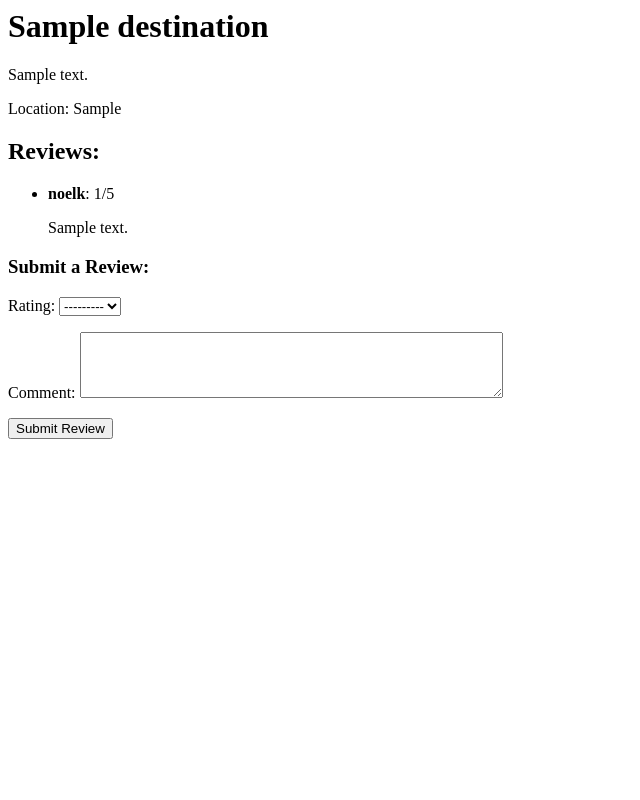
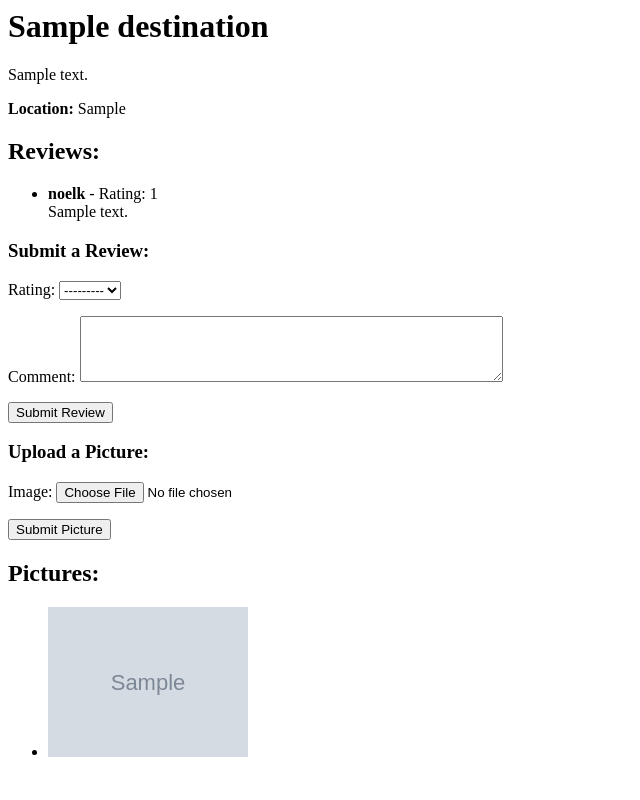
Before and after one commit to Reginia99/sovohj3, a Django app: page /destination/1/ in a window 1280 px wide. Shown: the whole page, without its empty margins (0-640 px from the left). Run offline with Django 5.2, Linux system fonts and the light colour scheme; a user stored in the database is signed in; data comes from the database, SQL or seed files in the repository; both versions use the stored data as it was after the commit; tables that the repository leaves empty hold one stand-in row (values such as "Sample post"); grey boxes marked "Sample" are stand-in pictures.

Commit message:
add_picture_modified

```diff
--- a/vacation_reviews/destinations/forms.py
+++ b/vacation_reviews/destinations/forms.py
@@ -8,3 +8,16 @@ class ReviewForm(forms.ModelForm):
         widgets = {
             'comment': forms.Textarea(attrs={'rows': 4, 'cols': 50}),
         }
+
+from .models import Destination
+
+class DestinationForm(forms.ModelForm):
+    class Meta:
+        model = Destination
+        fields = ['name', 'description', 'location']
+
+from .models import Picture
+class PictureUploadForm(forms.ModelForm):
+    class Meta:
+        model = Picture
+        fields = ['image']  # Only the image field
--- a/vacation_reviews/destinations/models.py
+++ b/vacation_reviews/destinations/models.py
@@ -20,3 +20,11 @@ class Review(models.Model):
 
     def __str__(self):
         return f'{self.user} - {self.rating}/5'
+
+class Picture(models.Model):
+    destination = models.ForeignKey(Destination, related_name='pictures', on_delete=models.CASCADE)
+    image = models.ImageField(upload_to='destination_pictures/')
+    uploaded_at = models.DateTimeField(auto_now_add=True)
+
+    def __str__(self):
+        return f"Picture for {self.destination.name}"
--- /dev/null
+++ b/vacation_reviews/destinations/templates/confirm_delete.html
@@ -0,0 +1,6 @@
+<h2>Are you sure you want to delete the destination: {{ destination.name }}?</h2>
+<form method="post">
+    {% csrf_token %}
+    <button type="submit">Yes, delete it</button>
+    <a href="{% url 'home' %}"><button type="button">Cancel</button></a>
+</form>
--- a/vacation_reviews/destinations/templates/destination_detail.html
+++ b/vacation_reviews/destinations/templates/destination_detail.html
@@ -1,13 +1,13 @@
 <h1>{{ destination.name }}</h1>
 <p>{{ destination.description }}</p>
-<p>Location: {{ destination.location }}</p>
+<p><strong>Location:</strong> {{ destination.location }}</p>
 
 <h2>Reviews:</h2>
 <ul>
     {% for review in reviews %}
         <li>
-            <strong>{{ review.user.username }}</strong>: {{ review.rating }}/5
-            <p>{{ review.comment }}</p>
+            <strong>{{ review.user.username }}</strong> - Rating: {{ review.rating }}<br>
+            {{ review.comment }}
         </li>
     {% empty %}
         <p>No reviews yet.</p>
@@ -15,12 +15,30 @@
 </ul>
 
 {% if user.is_authenticated %}
+    <!-- Submit Review Form -->
     <h3>Submit a Review:</h3>
     <form method="post">
         {% csrf_token %}
-        {{ form.as_p }}
+        {{ review_form.as_p }}
         <button type="submit">Submit Review</button>
     </form>
+
+    <!-- Submit Picture Form -->
+    <h3>Upload a Picture:</h3>
+    <form method="post" enctype="multipart/form-data">
+        {% csrf_token %}
+        {{ picture_form.as_p }}
+        <button type="submit">Submit Picture</button>
+    </form>
 {% else %}
-    <p>You must <a href="{% url 'login' %}">log in</a> to submit a review.</p>
+    <p>You must <a href="{% url 'login' %}">log in</a> to submit a review or upload a picture.</p>
 {% endif %}
+
+<h2>Pictures:</h2>
+<ul>
+    {% for picture in destination.pictures.all %}
+        <li>
+            <img src="{{ picture.image.url }}" alt="Picture for {{ destination.name }}" width="200">
+        </li>
+    {% endfor %}
+</ul>
--- a/vacation_reviews/destinations/views.py
+++ b/vacation_reviews/destinations/views.py
@@ -1,7 +1,9 @@
 from django.shortcuts import render, get_object_or_404, redirect
-from .models import Destination
 from .forms import ReviewForm
 from django.contrib.auth.decorators import login_required
+from .models import Destination, Picture
+from .forms import PictureUploadForm
+
 
 def home(request):
     destinations = Destination.objects.all()
@@ -12,21 +14,56 @@ def destination_detail(request, pk):
     destination = get_object_or_404(Destination, pk=pk)
     reviews = destination.reviews.all()
 
+    # Handle review submission
     if request.method == 'POST':
-        form = ReviewForm(request.POST)
-        if form.is_valid():
-            review = form.save(commit=False)
-            review.destination = destination  # Link the review to the destination
-            review.user = request.user       # Assign the logged-in user
+        # Handle picture upload
+        picture_form = PictureUploadForm(request.POST, request.FILES)
+        if picture_form.is_valid():
+            picture = picture_form.save(commit=False)
+            picture.destination = destination
+            picture.save()
+
+        # Handle review submission
+        review_form = ReviewForm(request.POST)
+        if review_form.is_valid():
+            review = review_form.save(commit=False)
+            review.destination = destination
+            review.user = request.user
             review.save()
-            return redirect('destination_detail', pk=destination.pk)  # Redirect to the same page
+
+            return redirect('destination_detail', pk=destination.pk)  # Redirect after submitting the review and picture
     else:
-        form = ReviewForm()
-
-    reviews = destination.reviews.all()
+        picture_form = PictureUploadForm()
+        review_form = ReviewForm()
 
     return render(request, 'destination_detail.html', {
         'destination': destination,
         'reviews': reviews,
-        'form': form,
+        'picture_form': picture_form,
+        'review_form': review_form,
     })
+
+from django.shortcuts import render, redirect
+from .forms import DestinationForm  # Assuming you have a DestinationForm
+
+@login_required
+def add_destination(request):
+    if request.method == 'POST':
+        form = DestinationForm(request.POST)
+        if form.is_valid():
+            form.save()
+            return redirect('home')  # Redirect to the home page after adding the destination
+    else:
+        form = DestinationForm()
+
+    return render(request, 'add_destination.html', {'form': form})
+
+    reviews = destination.reviews.all()
+
+@login_required
+def delete_destination(request, pk):
+    destination = get_object_or_404(Destination, pk=pk)
+    if request.method == 'POST':
+        destination.delete()
+        return redirect('home')  # Redirect to the home page after deletion
+    return render(request, 'confirm_delete.html', {'destination': destination})
--- a/vacation_reviews/vacation_reviews/settings.py
+++ b/vacation_reviews/vacation_reviews/settings.py
@@ -130,3 +130,8 @@ LOGIN_URL = '/login/'
 
 LOGIN_REDIRECT_URL = '/'  # Redirect to the home page after login
 LOGOUT_REDIRECT_URL = '/'  # Redirect to the home page after logout
+
+import os
+
+MEDIA_URL = '/media/'
+MEDIA_ROOT = os.path.join(BASE_DIR, 'media')
--- a/vacation_reviews/vacation_reviews/urls.py
+++ b/vacation_reviews/vacation_reviews/urls.py
@@ -18,10 +18,16 @@ Including another URLconf
 from django.contrib import admin
 from django.urls import path, include
 from django.contrib.auth import views as auth_views
+from destinations import views as destination_views
+from django.conf.urls.static import static
+from django.conf import settings
 
 urlpatterns = [
     path('admin/', admin.site.urls),
     path('login/', auth_views.LoginView.as_view(), name='login'),  # Login view
     path('logout/', auth_views.LogoutView.as_view(), name='logout'),  # Logout view
     path('', include('destinations.urls')),  # Include URLs from the destinations app
-]
+    path('add/', destination_views.add_destination, name='add_destination'),
+    path('delete/<int:pk>/', destination_views.delete_destination, name='delete_destination'),
+    path('destination/<int:pk>/', destination_views.destination_detail, name='destination_detail'),
+] + static(settings.MEDIA_URL, document_root=settings.MEDIA_ROOT)
```
Also changed, not shown: vacation_reviews/destinations/templates/add_destination.html (added, +7 -0 lines), vacation_reviews/destinations/templates/home.html (+8 -1 lines), vacation_reviews/db.sqlite3, vacation_reviews/destinations/migrations/0002_picture.py (added), vacation_reviews/media/destination_pictures/ajatuskartta1.PNG (added), vacation_reviews/media/destination_pictures/ajatuskartta1_AIRMnCL.PNG (added), vacation_reviews/media/destination_pictures/ajatuskartta1_JNqbfBK.PNG (added), vacation_reviews/media/destination_pictures/ajatuskartta1_TteIgFT.PNG (added), vacation_reviews/media/destination_pictures/ajatuskartta1_bzHq7Mf.PNG (added), vacation_reviews/media/destination_pictures/tvtt1.PNG (added).
